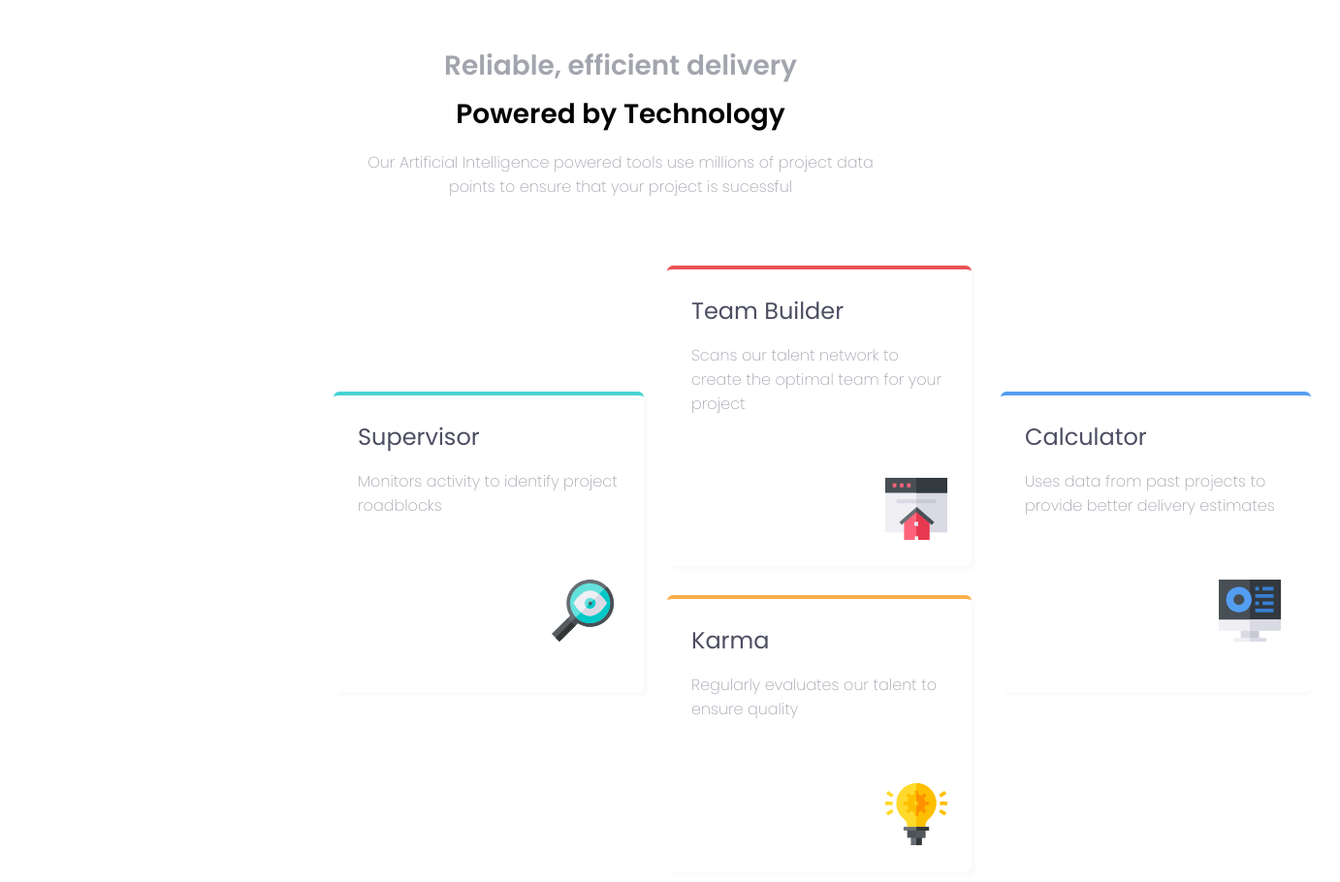
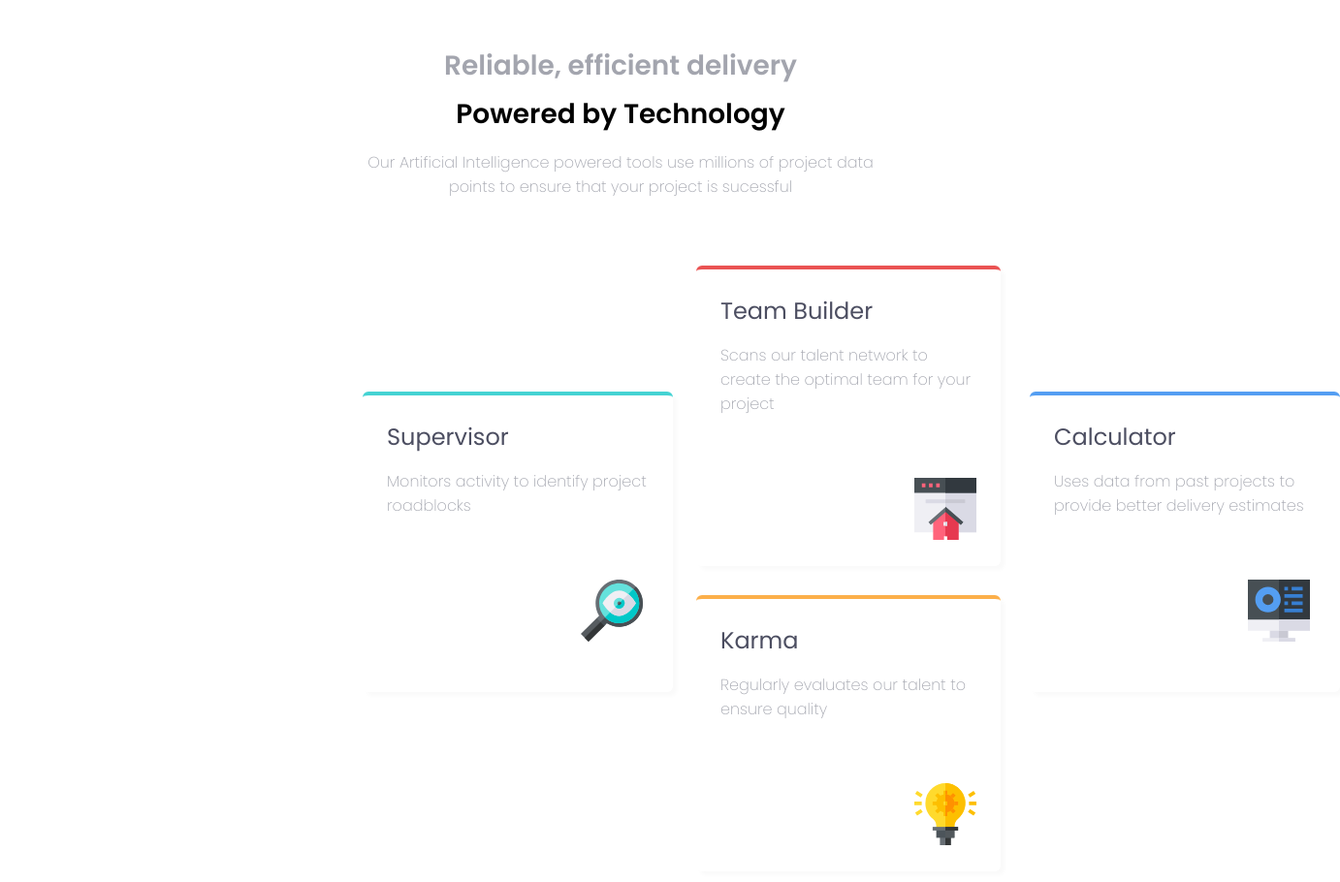
Before and after one commit to Komans-Hub/Four-card-preview-section, a plain HTML site: page index.html in a window 1280 px wide. Shown: the whole page at 97% size, 1382 px wide, since content can reach past the window. Drawn offline with Linux system fonts and the light colour scheme.

Commit message:
Update style.css

```diff
--- a/style.css
+++ b/style.css
@@ -107,7 +107,7 @@ p {
         transform: translateY(130px);
     }
     .card-1 {
-        margin-left: 320px;
+        margin-left: 350px;
     }
     .card-4 {
         margin-right: 500px;
```
